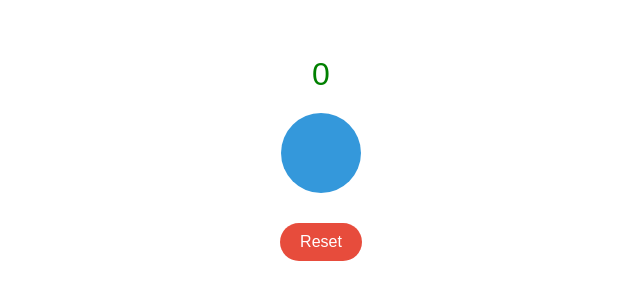
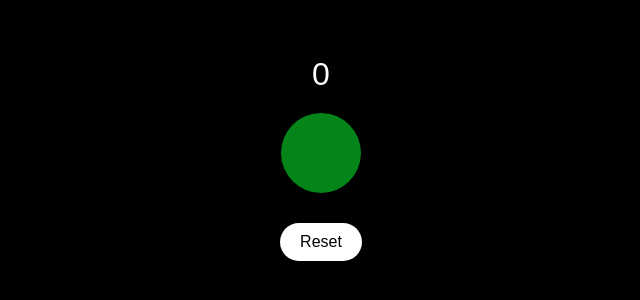
Before and after one commit to sankoh1710/Counter-app, a plain HTML site: page index.html in a window 1280 px wide. Shown: the part 250-550 px from the top of the page, without its empty margins (319-959 px from the left). Drawn offline with Linux system fonts and the light colour scheme.

Commit message:
index.html

```diff
--- a/index.html
+++ b/index.html
@@ -6,13 +6,14 @@
     <title>Counter</title>
     <style>
         body {
+            background-color: black;
             display: flex;
             justify-content: center;
             align-items: center;
             height: 100vh;
             flex-direction: column;
             font-family: Arial, sans-serif;
-            color: green;
+            color: white;
         }
         .counter {
             font-size: 2em;
@@ -22,7 +23,7 @@
             width: 80px;
             height: 80px;
             border-radius: 50%;
-            background-color: #3498db;
+            background-color: #038519;
             color: white;
             border: none;
             font-size: 1.5em;
@@ -33,8 +34,8 @@
             margin-bottom: 10px;
         }
         .reset-btn {
-            background-color: #e74c3c;
-            color: white;
+            background-color: #ffffff;
+            color: black;
             border: none ;
             border-radius: 50px ;
             margin-top: 20px ;
@@ -56,6 +57,11 @@
         function increaseCount() {
             count++;
             counterElement.textContent = count;
+
+
+            if (count === 100) {
+        alert("Good job!");
+    }
         }
 
         function resetCount() {
```
